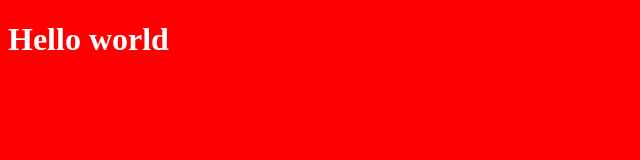
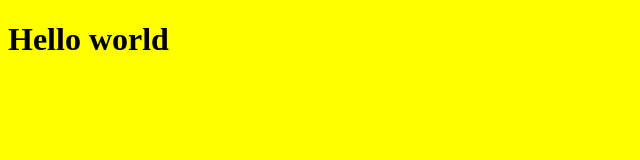
Before and after one commit to vaish-eng/test, a plain HTML site: page index.html in a window 1280 px wide. Shown: the whole page, without its empty margins (0-640 px from the left). Drawn offline with Linux system fonts and the light colour scheme.

Commit message:
changes color

```diff
--- a/prac.css
+++ b/prac.css
@@ -1,4 +1,4 @@
 body{
-    background-color: red;
-    color:white;
+    background-color: yellow;
+    color:black;
 }
```
